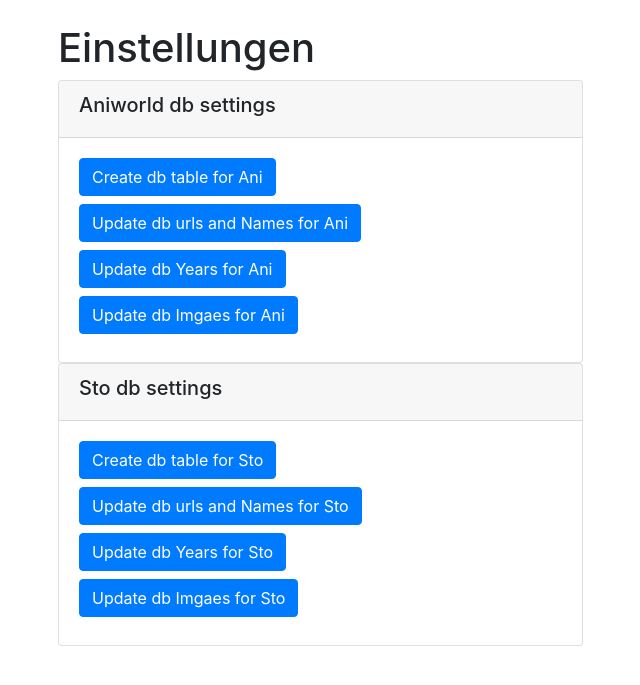
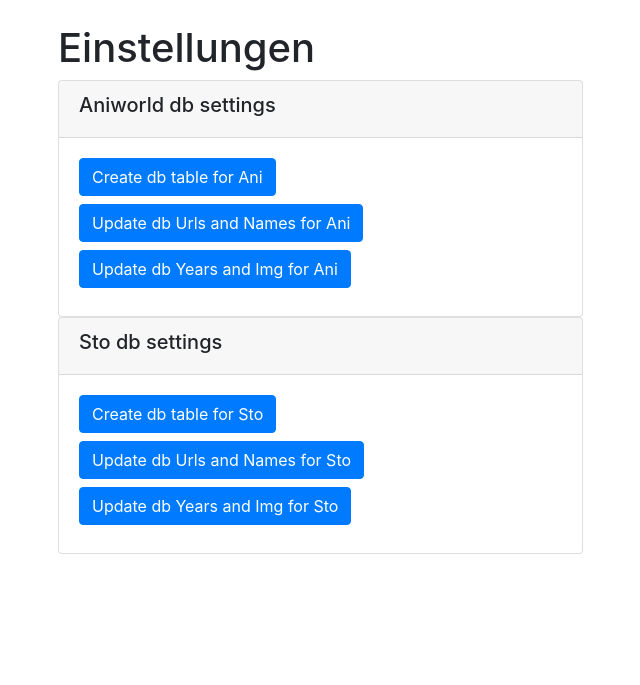
Before and after one commit to Beginner090902/Serien_db_with_link_to_aniscraper, a Flask app: page /settings in a window 1280 px wide. Shown: the part 56-741 px from the top of the page, without its empty margins (42-682 px from the left). Run offline with Flask 3, Linux system fonts and the light colour scheme; some libraries are stand-ins or nearby versions.

```diff
--- a/templates/settings.html
+++ b/templates/settings.html
@@ -38,31 +38,21 @@ content %}
           <form method="POST" action="{{ url_for('settings') }}">
             <button
               type="submit"
-              name="update_ani_urls_db"
+              name="update_ani_urls_name_db"
               value="1"
               class="btn btn-primary mb-2"
             >
-              Update db urls and Names for Ani
+              Update db Urls and Names for Ani
             </button>
           </form>
           <form method="POST" action="{{ url_for('settings') }}">
             <button
               type="submit"
-              name="update_ani_year_db"
+              name="update_ani_year_img_db"
               value="1"
               class="btn btn-primary mb-2"
             >
-              Update db Years for Ani
-            </button>
-          </form>
-          <form method="POST" action="{{ url_for('settings') }}">
-            <button
-              type="submit"
-              name="update_ani_img_db"
-              value="1"
-              class="btn btn-primary mb-2"
-            >
-              Update db Imgaes for Ani
+              Update db Years and Img for Ani
             </button>
           </form>
         </div>
@@ -90,31 +80,21 @@ content %}
           <form method="POST" action="{{ url_for('settings') }}">
             <button
               type="submit"
-              name="update_sto_urls_db"
+              name="update_sto_urls_name_db"
               value="1"
               class="btn btn-primary mb-2"
             >
-              Update db urls and Names for Sto
+              Update db Urls and Names for Sto
             </button>
           </form>
           <form method="POST" action="{{ url_for('settings') }}">
             <button
               type="submit"
-              name="update_sto_year_db"
+              name="update_sto_year_img_db"
               value="1"
               class="btn btn-primary mb-2"
             >
-              Update db Years for Sto
-            </button>
-          </form>
-          <form method="POST" action="{{ url_for('settings') }}">
-            <button
-              type="submit"
-              name="update_sto_img_db"
-              value="1"
-              class="btn btn-primary mb-2"
-            >
-              Update db Imgaes for Sto
+              Update db Years and Img for Sto
             </button>
           </form>
         </div>
```
Also changed, not shown: instance/aniworld.db.
